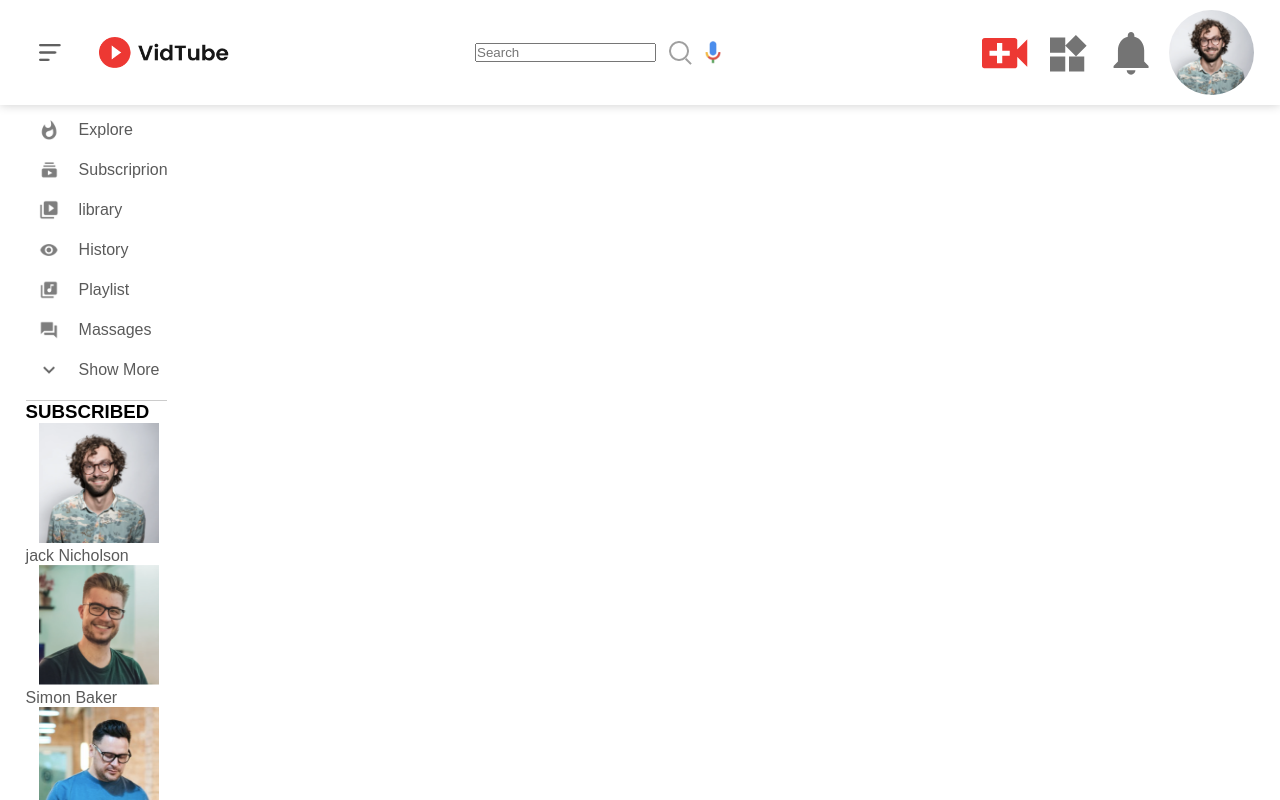
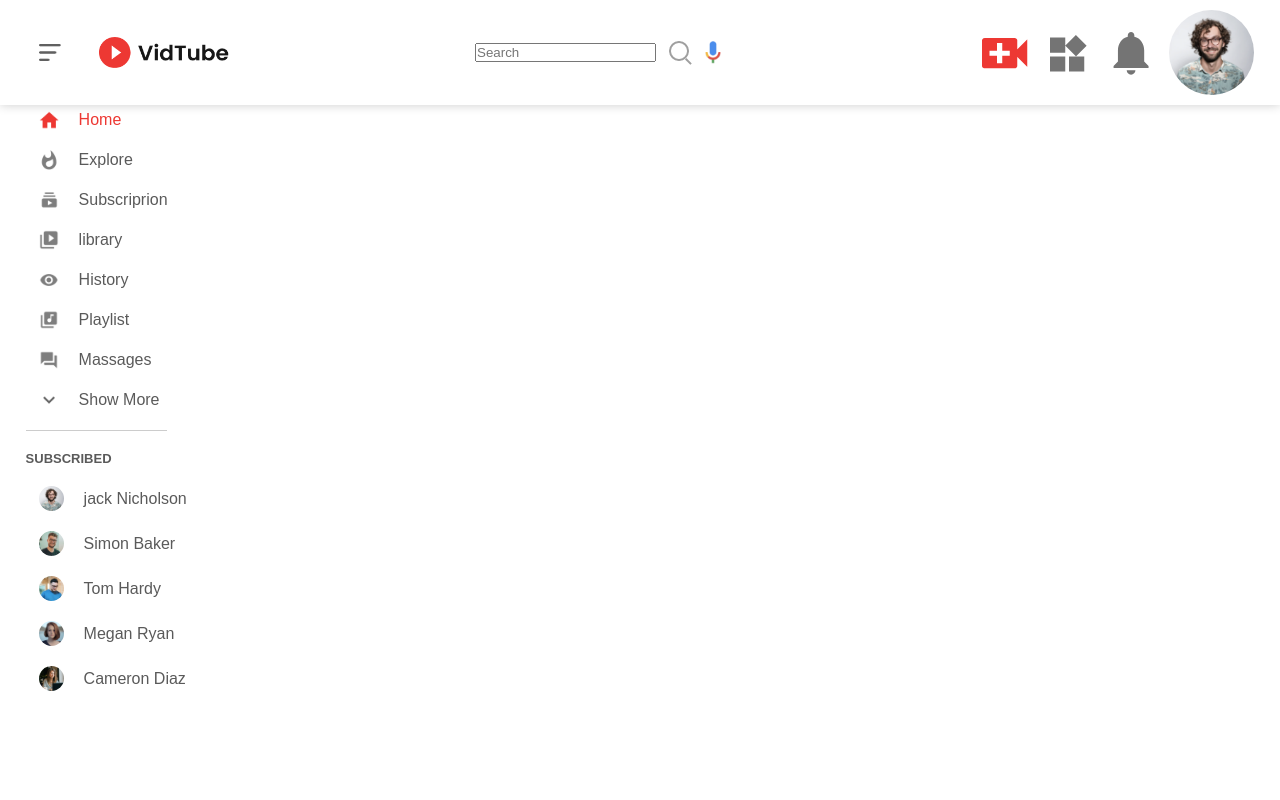
Before and after one commit to Asad-Abbas0009/helloGit, a plain HTML site: page learning/youtube_clone/index.html in a window 1280 px wide. Drawn offline with Linux system fonts and the light colour scheme.

Commit message:
sidebar incomplete

```diff
--- a/learning/youtube_clone/style.css
+++ b/learning/youtube_clone/style.css
@@ -85,6 +85,7 @@ nav-right{
 }
 .shortcut-links a:first-child{
     color: #ed3833;
+    padding-top: 30px;
 }
 .sidebar hr{
     border: 0;
@@ -93,3 +94,20 @@ nav-right{
     width: 85%;
 
 }
+.subscribed-list h3{
+    font-size: 13px;
+    margin: 20px 0;
+    color: #5a5a5a;
+}
+.subscribed-list a{
+    display: flex;
+    align-items: center;
+    margin-bottom: 20px;
+    width: fit-content;
+    flex-wrap: wrap;
+}
+.subscribed-list a img{
+    width: 25px;
+    border-radius: 50%;
+    margin-right: 20px;
+}
```
